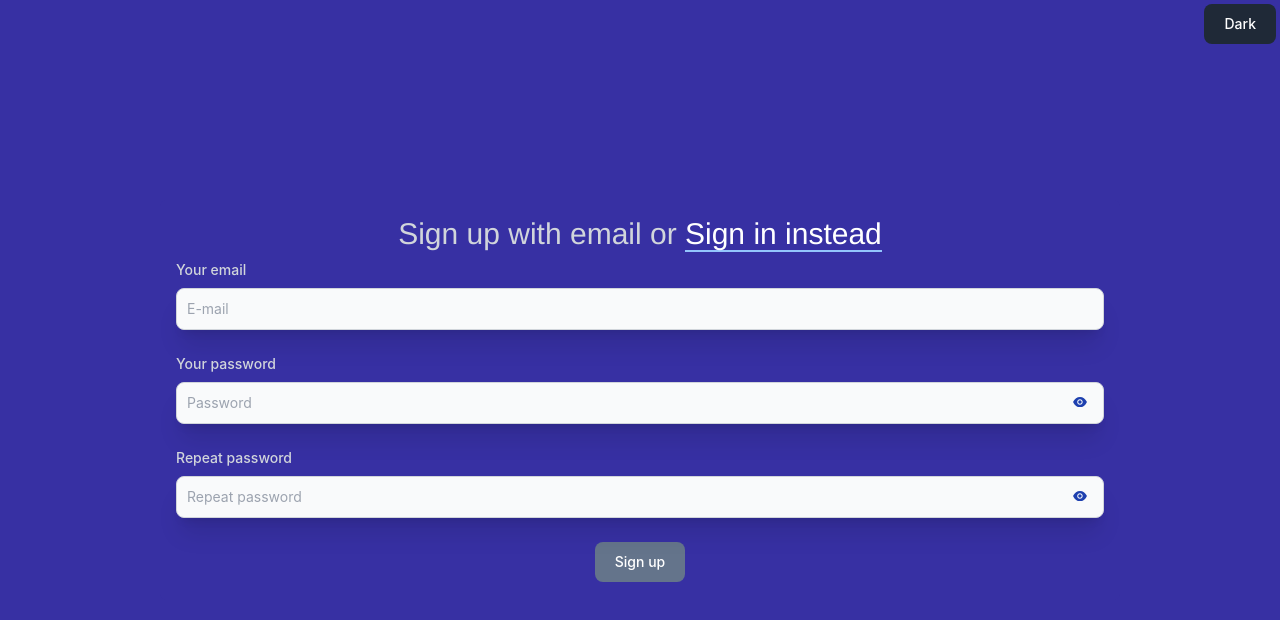
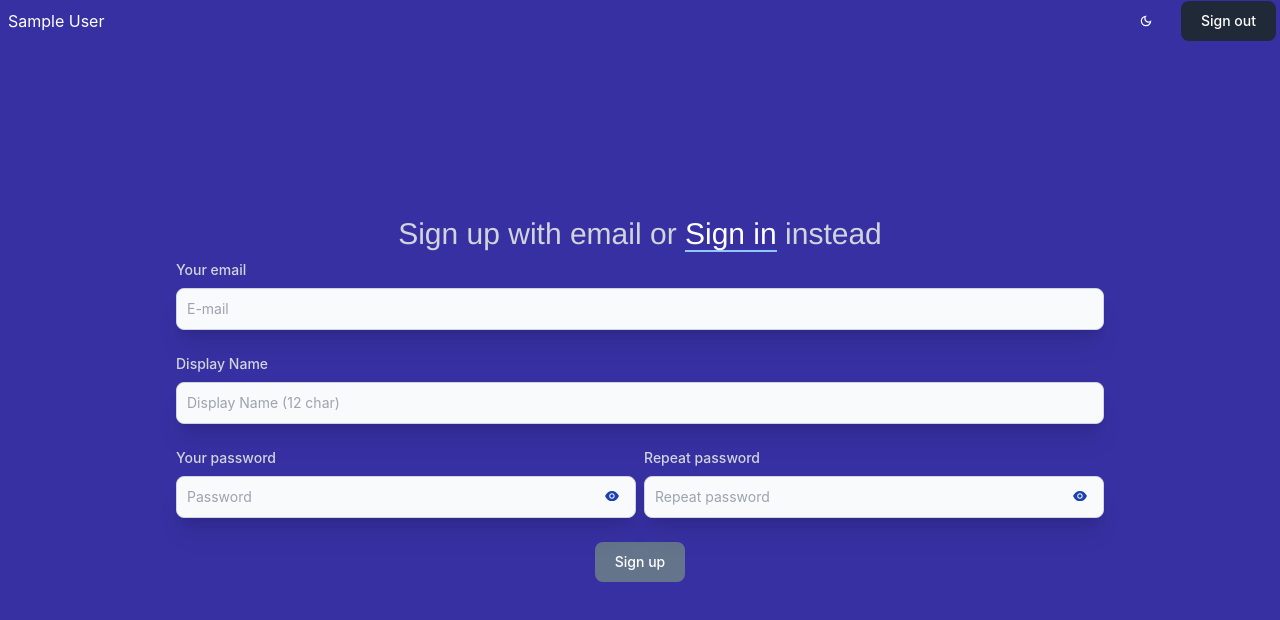
Before and after one commit to Mo2men-dev/next-todo-app, a Next.js app: page /signup in a window 1280 px wide. Shown: the top 620 px of the page. Built offline with nearby package versions, Linux system fonts and the light colour scheme; no server answers; sample sign-in values are in the browser's storage.

Commit message:
added firebase and sign-in and sign-up functionalty

```diff
--- a/components/Nav.tsx
+++ b/components/Nav.tsx
@@ -1,26 +1,89 @@
-import React, { useState } from "react";
+import React, { useEffect, useState } from "react";
+import { MdOutlineDarkMode } from "react-icons/md";
+import { BsSun } from "react-icons/bs";
+import { useAuthContext } from "../context/AuthContext";
+import { useRouter } from "next/router";
+import { auth } from "../firebase/firebase";
 
 function Nav() {
+  // router is used to redirect to the user's profile page after signing out
+  const rounter = useRouter();
+
+  // state is used to toggle the dark mode
   const [isDarkMode, setIsDarkMode] = useState(false);
+
   let htmlElement: HTMLHtmlElement | null;
   if (typeof window !== "undefined") {
     // get the html element
     htmlElement = document.querySelector("html");
   }
-  // set the class name of the html elemnt to dark on click
-  function handleClick() {
+  // set the class name of the html element to dark on click and save it to local storage
+  function changeTheme() {
     setIsDarkMode(!isDarkMode);
-    htmlElement?.classList.toggle("dark");
+    if (isDarkMode) {
+      htmlElement?.classList.remove("dark");
+      localStorage.setItem("theme", "light");
+    } else {
+      htmlElement?.classList.add("dark");
+      localStorage.setItem("theme", "dark");
+    }
   }
+
+  // useEffect is used to check the local storage and set the theme
+  useEffect(() => {
+    if (localStorage.getItem("theme") == "dark") {
+      htmlElement?.classList.add("dark");
+      setIsDarkMode(true);
+    } else {
+      htmlElement?.classList.remove("dark");
+      setIsDarkMode(false);
+    }
+  }, []);
+
+  // auth context is used to check if a user is logged in
+  const currentUser = useAuthContext()?.currentUser;
+
+  // signOut is used to sign out of the current user
+  const signOut = useAuthContext()?.logout;
+
+  const handleSignOut = async () => {
+    signOut && signOut(auth);
+    rounter.push("/");
+  };
+
   return (
-    <div className="absolute top-0 right-0 w-full flex justify-end">
-      <button
-        type="button"
-        onClick={handleClick}
-        className="h-fit text-white bg-gray-800 hover:bg-gray-900 focus:outline-none focus:ring-4 focus:ring-gray-300 font-medium rounded-lg text-sm px-5 py-2.5 m-1 dark:bg-gray-800 dark:hover:bg-gray-700 dark:focus:ring-gray-700 dark:border-gray-700"
-      >
-        Dark
-      </button>
+    // if a user is logged in, render the nav bar with the user's display name and sign out button
+
+    <div className="flex justify-between fixed top-0 right-0 w-full">
+      {currentUser ? (
+        <div className="flex justify-center items-center m-2 whitespace-nowrap text-gray-300 dark:text-gray-300">
+          <span className="text-white dark:text-blue-400">
+            <a href={`/user/${currentUser?.displayName}`}>
+              {currentUser?.displayName}
+            </a>
+          </span>
+        </div>
+      ) : null}
+      <div className="w-full flex justify-end">
+        <button
+          type="button"
+          onClick={changeTheme}
+          className="h-fit text-white bg-indigo-800 hover:bg-indigo-900 focus:outline-none focus:ring-4 focus:ring-gray-300 font-medium rounded-lg text-sm px-5 py-2.5 m-1 dark:bg-gray-800 dark:hover:bg-gray-700 dark:focus:ring-gray-700 dark:border-gray-700"
+        >
+          {isDarkMode ? <BsSun /> : <MdOutlineDarkMode />}
+        </button>
+
+        {/* conditionly render the signout button when user is signed in */}
+        {currentUser ? (
+          <button
+            type="button"
+            onClick={handleSignOut}
+            className="h-fit text-white bg-gray-800 hover:bg-gray-900 focus:outline-none focus:ring-4 focus:ring-gray-300 font-medium rounded-lg text-sm px-5 py-2.5 mx-1 my-auto dark:bg-gray-800 dark:hover:bg-gray-700 dark:focus:ring-gray-700 dark:border-gray-700"
+          >
+            Sign out
+          </button>
+        ) : null}
+      </div>
     </div>
   );
 }
--- a/components/SigninForm.tsx
+++ b/components/SigninForm.tsx
@@ -1,12 +1,24 @@
 import { useRouter } from "next/router";
-import React, { useRef, useState } from "react";
+import React, { FormEventHandler, useRef, useState } from "react";
 import ShowPasswordButton from "./ShowPasswordButton";
+import { useAuthContext } from "../context/AuthContext";
+import { auth } from "../firebase/firebase";
 
 function SigninForm() {
+  // router is used to redirect to the user's profile page
   const router = useRouter();
+
+  // state is used to store the user's email and password
   const [email, setEmail] = useState("");
   const [password, setPassword] = useState("");
+
+  // password input ref
   const passwordInputRef = useRef<HTMLInputElement>(null);
+
+  // authContext is used to create a new user
+  const login = useAuthContext()?.login;
+
+  // Regex Function to validate email
   const validateEmail = (email: String) => {
     return String(email)
       .toLowerCase()
@@ -14,8 +26,24 @@ function SigninForm() {
         /^(([^<>()[\]\\.,;:\s@"]+(\.[^<>()[\]\\.,;:\s@"]+)*)|(".+"))@((\[[0-9]{1,3}\.[0-9]{1,3}\.[0-9]{1,3}\.[0-9]{1,3}\])|(([a-zA-Z\-0-9]+\.)+[a-zA-Z]{2,}))$/
       );
   };
+
+  // submit function is used to login a user
+  const handleLogin: React.MouseEventHandler<
+    HTMLButtonElement | HTMLAnchorElement
+  > = async (e) => {
+    e.preventDefault();
+    if (validateEmail(email)) {
+      login && (await login(auth, email, password));
+      router.push(`/`);
+    } else {
+      alert("Invalid email");
+    }
+  };
   return (
+    // form is used to login a user and is styled using tailwindcss
+
     <div className="w-full h-full flex flex-col items-center justify-center">
+      {/* Sign in form */}
       <form className="bg-indigo-800 p-4 h-2/4 w-3/4 rounded-md dark:bg-gray-800">
         <label
           htmlFor="email"
@@ -29,6 +57,8 @@ function SigninForm() {
             Sign up
           </a>
         </label>
+
+        {/* E-mail input */}
         <div className="mb-6">
           <label
             htmlFor="email"
@@ -45,6 +75,8 @@ function SigninForm() {
             required
           />
         </div>
+
+        {/* Password input */}
         <div className="mb-6 relative">
           <label
             htmlFor="password"
@@ -74,6 +106,8 @@ function SigninForm() {
             }}
           />
         </div>
+
+        {/* Remeber checkbox */}
         <div className="flex items-start mb-6">
           <div className="flex items-center h-5">
             <input
@@ -91,10 +125,13 @@ function SigninForm() {
             Remember me
           </label>
         </div>
+
+        {/* Login button */}
         <div className="w-full flex flex-col items-center justify-between">
           <button
             disabled={!email || !password}
             type="submit"
+            onClick={handleLogin}
             className="text-white bg-blue-700 hover:bg-blue-800 focus:ring-4 focus:outline-none focus:ring-blue-300 font-medium rounded-lg text-sm w-full sm:w-auto px-5 py-2.5 text-center disabled:bg-slate-500 dark:disabled:bg-slate-500 dark:bg-blue-600 dark:hover:bg-blue-700 dark:focus:ring-blue-800"
           >
             Sign in
--- a/components/SignupForm.tsx
+++ b/components/SignupForm.tsx
@@ -1,14 +1,27 @@
 import { useRouter } from "next/router";
 import React, { useRef, useState } from "react";
+import { useAuthContext } from "../context/AuthContext";
+import { auth } from "../firebase/firebase";
 import ShowPasswordButton from "./ShowPasswordButton";
 
 function SignupForm() {
+  // router is used to redirect to the user's profile page
   const router = useRouter();
+
+  // state is used to store the user's email and password and to display name
   const [email, setEmail] = useState("");
+  const [displayName, setDisplayName] = useState("");
   const [password, setPassword] = useState("");
+  const [passwordConfirmation, setPasswordConfirmation] = useState("");
+
+  // password input ref
   const passwordInputRef = useRef<HTMLInputElement>(null);
   const passwordInputRepeatRef = useRef<HTMLInputElement>(null);
-  const [passwordConfirmation, setPasswordConfirmation] = React.useState("");
+
+  // authContext is used to create a new user
+  const signup = useAuthContext()?.signup;
+
+  // Regex Function to validate email
   const validateEmail = (email: String) => {
     return String(email)
       .toLowerCase()
@@ -16,8 +29,22 @@ function SignupForm() {
         /^(([^<>()[\]\\.,;:\s@"]+(\.[^<>()[\]\\.,;:\s@"]+)*)|(".+"))@((\[[0-9]{1,3}\.[0-9]{1,3}\.[0-9]{1,3}\.[0-9]{1,3}\])|(([a-zA-Z\-0-9]+\.)+[a-zA-Z]{2,}))$/
       );
   };
+
+  // submit function is used to create a new user
+  const handleSignup: React.MouseEventHandler<
+    HTMLButtonElement | HTMLAnchorElement
+  > = async (e) => {
+    e.preventDefault();
+    if (validateEmail(email)) {
+      signup && (await signup(auth, email, password, displayName));
+      router.push(`/`);
+    }
+  };
   return (
+    // form is used to create a new user and is styled using tailwindcss
+
     <div className="w-full h-full flex flex-col items-center justify-center">
+      {/* Sign up form */}
       <form className="bg-indigo-800 p-4 h-2/4 w-3/4 rounded-md dark:bg-gray-800">
         <label
           htmlFor="email"
@@ -28,9 +55,12 @@ function SignupForm() {
             href="/"
             className="text-white border-b-2 border-blue-300 cursor-pointer hover:cursor-pointer dark:text-blue-300 dark:border-whites"
           >
-            Sign in instead
-          </a>
+            Sign in
+          </a>{" "}
+          instead
         </label>
+
+        {/* E-mail input */}
         <div className="mb-6">
           <label
             htmlFor="email"
@@ -47,6 +77,27 @@ function SignupForm() {
             required
           />
         </div>
+
+        {/* diplay name input */}
+        <div className="mb-6">
+          <label
+            htmlFor="displayName"
+            className="block mb-2 text-sm font-medium text-gray-300 dark:text-gray-300"
+          >
+            Display Name
+          </label>
+          <input
+            type="text"
+            id="displayName"
+            onChange={(e) => setDisplayName(e.target.value)}
+            className="bg-gray-50 border shadow-xl border-gray-300 text-gray-900 text-sm rounded-lg focus:ring-blue-500 focus:border-blue-500 block w-full p-2.5 dark:bg-gray-700 dark:border-gray-600 dark:placeholder-gray-400 dark:text-white dark:focus:ring-blue-500 dark:focus:border-blue-500"
+            placeholder="Display Name (12 char)"
+            required
+          />
+        </div>
+
+        {/* password and rebeat input */}
+        <div className="grid grid-flow-col space-x-2">
           <div className="mb-6 relative">
             <label
               htmlFor="password"
@@ -76,6 +127,7 @@ function SignupForm() {
               }}
             />
           </div>
+
           <div className="mb-6 relative">
             <label
               htmlFor="password"
@@ -104,15 +156,22 @@ function SignupForm() {
               }}
             />
           </div>
+        </div>
+
+        {/* Sign up button */}
         <div className="w-full flex flex-col items-center justify-between">
           <button
             disabled={
               password !== passwordConfirmation ||
               !email ||
               !password ||
-              !passwordConfirmation
+              !passwordConfirmation ||
+              !displayName ||
+              displayName.length < 3 ||
+              password.length > 12
             }
             type="submit"
+            onClick={handleSignup}
             className="text-white bg-blue-700 hover:bg-blue-800 focus:ring-4 focus:outline-none disabled:bg-slate-500 dark:disabled:bg-slate-500 focus:ring-blue-300 font-medium rounded-lg text-sm w-full sm:w-auto px-5 py-2.5 text-center dark:bg-blue-600 dark:hover:bg-blue-700 dark:focus:ring-blue-800"
           >
             Sign up
--- a/context/AuthContext.tsx
+++ b/context/AuthContext.tsx
@@ -1,11 +1,20 @@
-import { Auth, signInWithEmailAndPassword, signOut, User } from "firebase/auth";
+import {
+  Auth,
+  signInWithEmailAndPassword,
+  createUserWithEmailAndPassword,
+  signOut,
+  User,
+  updateProfile,
+} from "firebase/auth";
 import React, { ReactNode } from "react";
 import { useContext, useEffect, useState } from "react";
 import { auth } from "../firebase/firebase";
-import type { AuthContextType } from "../@types.auth";
+import type { AuthContextType } from "../types/@types.auth";
 
+// This is the context that is used to access the auth state
 const AuthContextProvider = React.createContext<AuthContextType | null>(null);
 
+// This is the hook that is used to access the auth state
 export function useAuthContext() {
   const context = useContext(AuthContextProvider);
   if (context === undefined) {
@@ -14,10 +23,13 @@ export function useAuthContext() {
   return context;
 }
 
+// This is the component that provides the auth state to its children
 function AuthContext({ children }: { children: ReactNode }): JSX.Element {
+  // The auth state is stored in the auth state variable
   const [currentUser, setCurrentUser] = useState<User | null>();
   const [isLoading, setIsLoading] = useState<Boolean>(true);
 
+  // This is the effect that is used to fetch the current user
   useEffect(() => {
     const unsub = auth.onAuthStateChanged((user) => {
       setCurrentUser(user);
@@ -26,6 +38,24 @@ function AuthContext({ children }: { children: ReactNode }): JSX.Element {
     return () => unsub();
   }, []);
 
+  // signInWithEmailAndPassword is used to sign in with an email and password and add a display name
+  const signup = async (
+    auth: Auth,
+    email: string,
+    password: string,
+    displayName: string
+  ) => {
+    try {
+      await createUserWithEmailAndPassword(auth, email, password);
+      await updateProfile(auth.currentUser!, {
+        displayName,
+      });
+    } catch (error) {
+      alert("something went wrong");
+    }
+  };
+
+  // login with email and password
   const login = async (auth: Auth, email: string, password: string) => {
     try {
       return await signInWithEmailAndPassword(auth, email, password);
@@ -34,15 +64,18 @@ function AuthContext({ children }: { children: ReactNode }): JSX.Element {
     }
   };
 
+  // logout function is used to logout a user
   const logout = (auth: Auth) => {
     return signOut(auth);
   };
 
   const value: AuthContextType | any = {
     currentUser,
+    signup,
     login,
     logout,
   };
+
   return (
     <AuthContextProvider.Provider value={value}>
       {!isLoading && children}
--- a/firebase/firebase.ts
+++ b/firebase/firebase.ts
@@ -14,4 +14,6 @@ const firebaseConfig = {
 
 // Initialize Firebase
 const app = initializeApp(firebaseConfig);
+
+// Get a reference to Firebase auth
 export const auth = getAuth(app);
--- a/pages/index.tsx
+++ b/pages/index.tsx
@@ -2,9 +2,26 @@ import type { NextPage } from "next";
 import SigninForm from "../components/SigninForm";
 import Nav from "../components/Nav";
 import { useAuthContext } from "../context/AuthContext";
+import { useEffect } from "react";
+import { useRouter } from "next/router";
 
 const Home: NextPage = () => {
+  // router is used to redirect to the user's profile page
+  const router = useRouter();
+
+  // authContext is used to check if a user is logged in
   const currentUser = useAuthContext()?.currentUser;
+
+  useEffect(() => {
+    // if a user is logged in, redirect to the user's profile page
+    if (currentUser) {
+      router.push(`user/${currentUser?.displayName}`);
+    } else {
+      // if a user is not logged in, redirect to the home page
+      router.push("/");
+    }
+  }, [currentUser]);
+
   return (
     <>
       <Nav />
--- /dev/null
+++ b/pages/user/[userId].tsx
@@ -0,0 +1,34 @@
+import type { NextPage } from "next";
+import { useRouter } from "next/router";
+import Nav from "../../components/Nav";
+import { useAuthContext } from "../../context/AuthContext";
+import { useEffect } from "react";
+
+const Home: NextPage = () => {
+  // router is used to redirect to the user's profile page
+  const router = useRouter();
+
+  // authContext is used to check if a user is logged in
+  const currentUser = useAuthContext()?.currentUser;
+
+  useEffect(() => {
+    // if a user is not logged in, redirect to the home page
+    if (!currentUser) {
+      router.push("/");
+    } else {
+      // if a user is logged in, redirect to the user's profile page
+      router.push(`/user/${currentUser?.displayName}`);
+    }
+  }, [currentUser]);
+
+  return (
+    <>
+      <Nav />
+      <div className="absolute text-yellow-300 top-1/2 right-1/2 translate-x-1/2 -translate-y-1/2">
+        Welcome Back {currentUser?.displayName}
+      </div>
+    </>
+  );
+};
+
+export default Home;
```
Also changed, not shown: @types.auth.ts (deleted, +0 -7 lines), types/@types.auth.ts (added, +13 -0 lines). Lines whose indentation alone changed are shown as unchanged.
